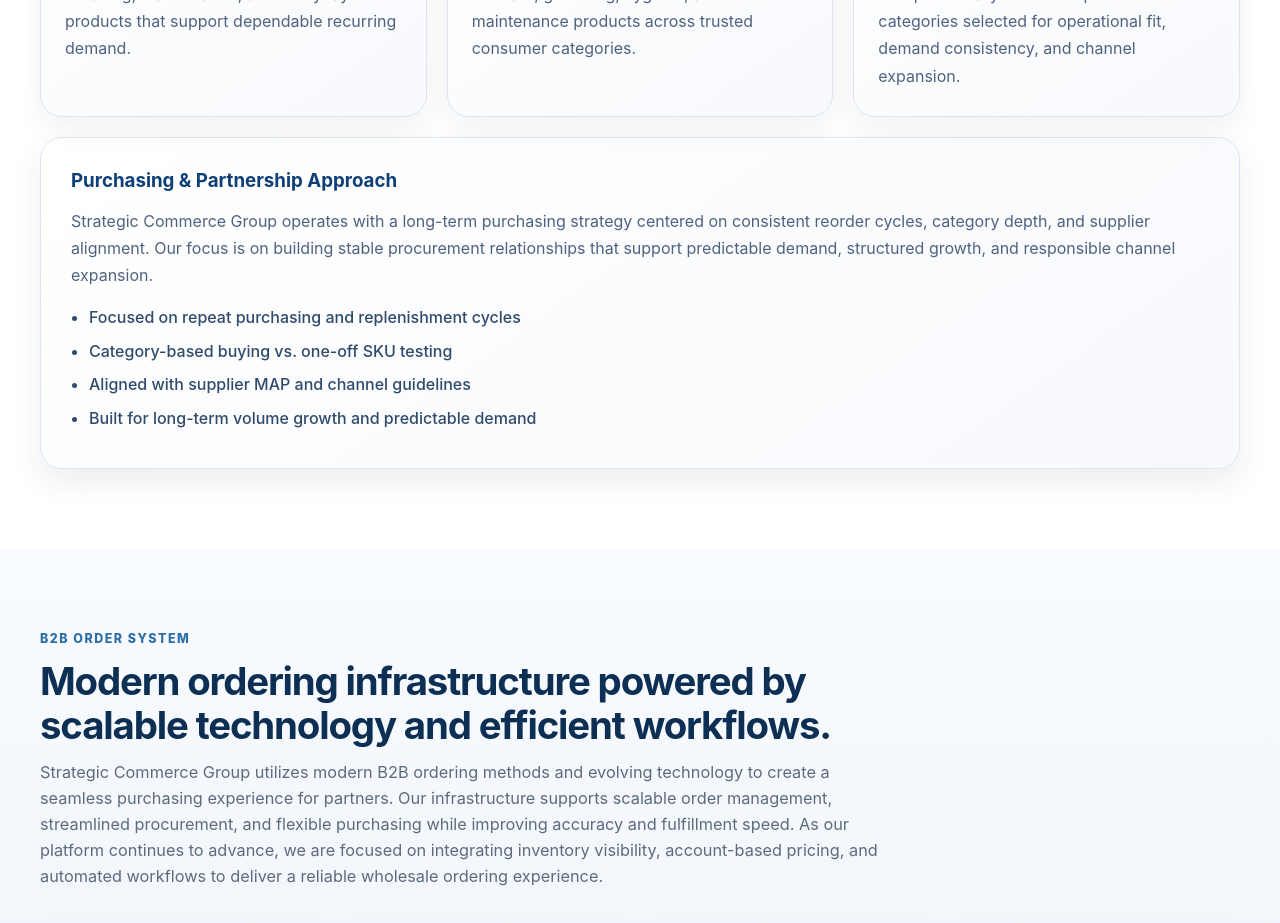
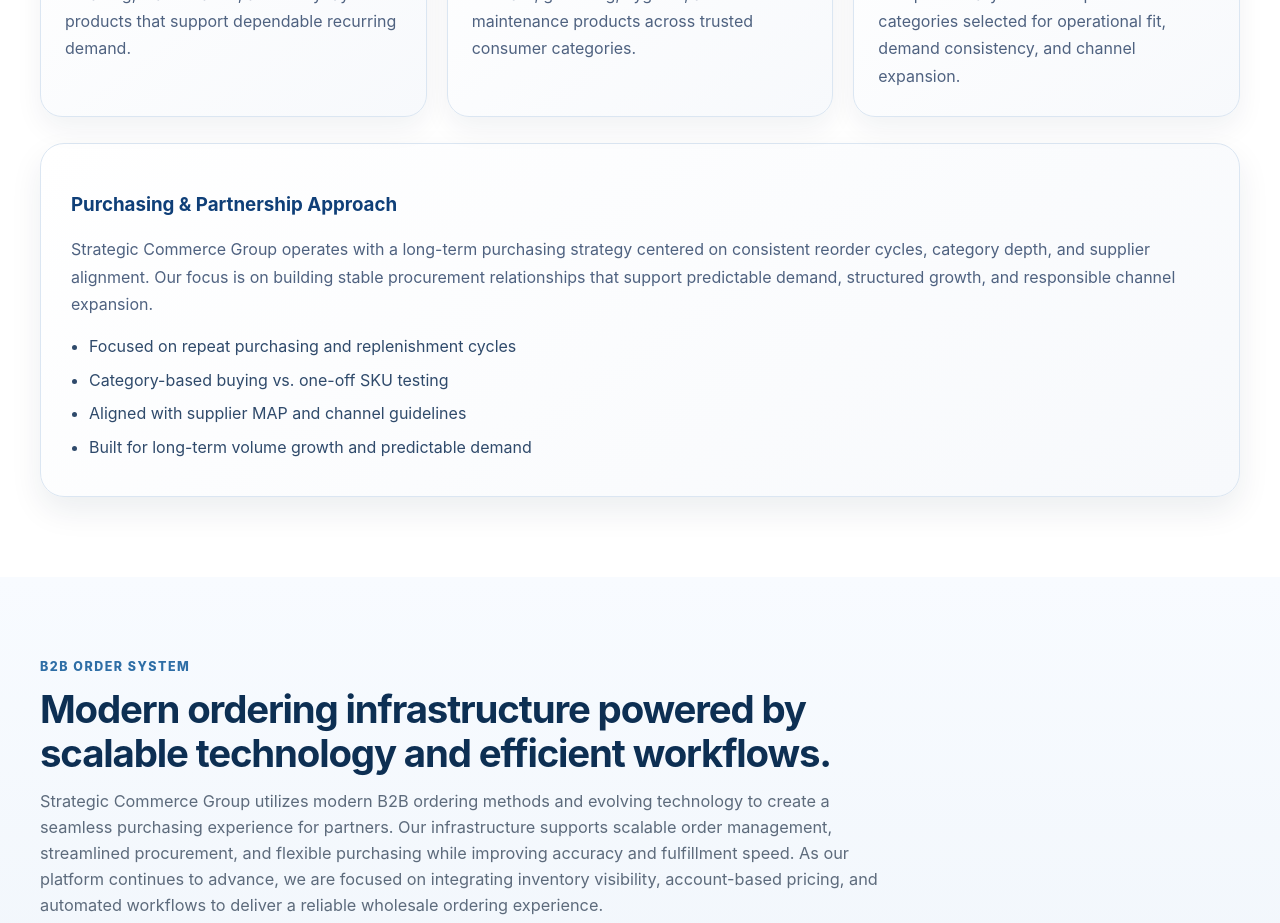
Before and after one commit to larryfelix66/strategic-commerce-group-site, a React (Vite) app: page / in a window 1280 px wide. Shown: the part 5500-6423 px from the top of the page. Built offline with nearby package versions, Linux system fonts and the light colour scheme.

Commit message:
Update styles.css

```diff
--- a/src/styles.css
+++ b/src/styles.css
@@ -546,13 +546,22 @@ a {
   margin-top: 20px;
 }
 
+.purchasing-box {
+  margin-top: 26px;
+  padding: 28px 30px;
+  border-radius: 24px;
+  background: linear-gradient(145deg, #ffffff, #f7f9fc);
+  border: 1px solid #dbe6f2;
+  box-shadow: 0 14px 32px rgba(15, 36, 67, 0.08);
+}
+
 .purchasing-box h3 {
-  margin: 0 0 12px;
+  margin-bottom: 12px;
   color: #0f3f78;
 }
 
 .purchasing-box p {
-  margin: 0 0 16px;
+  margin-bottom: 16px;
   color: #4f6280;
   line-height: 1.7;
 }
@@ -565,7 +574,6 @@ a {
 .purchasing-list li {
   margin-bottom: 8px;
   color: #2f4a6b;
-  font-weight: 500;
 }
 @media (max-width: 980px) {
   .catalog-category-grid {
```
